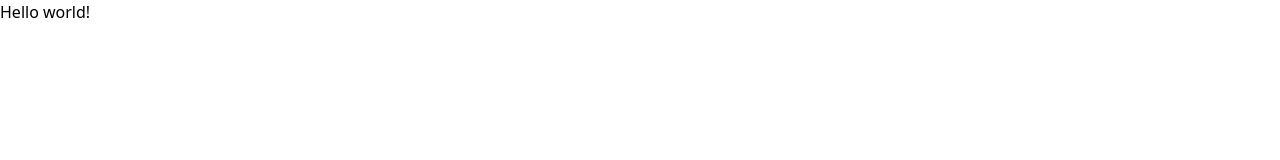
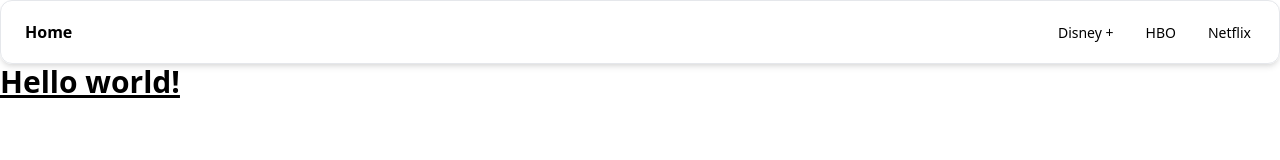
Before and after one commit to Hidan12/probarGitRepo, a plain HTML site: page src/index.html in a window 1280 px wide. Drawn offline with nearby package versions, Linux system fonts and the light colour scheme.

Commit message:
add  header nav

```diff
--- /dev/null
+++ b/assets/js/index.js
@@ -0,0 +1,7 @@
+import { header } from "../../module/header.js";
+
+let main = ()=>{
+    const contHeader = document.getElementById("contHeader")
+    header(contHeader, "index")
+}
+main()
--- /dev/null
+++ b/module/header.js
@@ -0,0 +1,42 @@
+export function header (idHtml, page){
+    idHtml.innerHTML = `
+            <nav class="block w-full max-w-screen-xl px-6 py-3 mx-auto text-dark bg-white border shadow-md rounded-xl border-white/80 bg-opacity-80 backdrop-blur-2xl backdrop-saturate-200">
+                <div class="flex items-center justify-between text-blue-gray-900">
+                    <a href="#" class="mr-4 block cursor-pointer py-1.5 font-sans text-base font-semibold leading-relaxed tracking-normal text-inherit antialiased">
+                    Home
+                    </a>
+                    <div class="hidden lg:block">
+                    <ul class="flex flex-col gap-2 my-2 lg:mb-0 lg:mt-0 lg:flex-row lg:items-center lg:gap-6">
+                        <li class="block p-1 font-sans text-sm antialiased font-medium leading-normal text-blue-gray-900">
+                        <a href=${page == "disney+" ? "#" : page == "index" ? "../page/disney+.html": "./disney+.html"} class="flex items-center transition-colors hover:text-blue-500">
+                            Disney +
+                        </a>
+                        </li>
+                        <li class="block p-1 font-sans text-sm antialiased font-medium leading-normal text-blue-gray-900">
+                        <a href=${page == "hbo" ? "#" : page == "index" ? "../page/hbo.html": "./hbo.html"} class="flex items-center transition-colors hover:text-blue-500">
+                            HBO
+                        </a>
+                        </li>
+                        <li class="block p-1 font-sans text-sm antialiased font-medium leading-normal text-blue-gray-900">
+                        <a href=${page == "netflix" ? "#" : page == "index" ? "../page/netflix.html": "./netflix.html"} class="flex items-center transition-colors hover:text-blue-500">
+                            Netflix
+                        </a>
+                        </li>
+                    </ul>
+                    </div>
+                    <button
+                    class="relative ml-auto h-6 max-h-[40px] w-6 max-w-[40px] select-none rounded-lg text-center align-middle font-sans text-xs font-medium uppercase text-inherit transition-all hover:bg-transparent focus:bg-transparent active:bg-transparent disabled:pointer-events-none disabled:opacity-50 disabled:shadow-none lg:hidden"
+                    type="button">
+                    <span class="absolute transform -translate-x-1/2 -translate-y-1/2 top-1/2 left-1/2">
+                        <svg xmlns="http://www.w3.org/2000/svg" fill="none" viewBox="0 0 24 24" stroke-width="2" stroke="currentColor"
+                        aria-hidden="true" class="w-6 h-6">
+                        <path stroke-linecap="round" stroke-linejoin="round" d="M3.75 6.75h16.5M3.75 12h16.5m-16.5 5.25h16.5"></path>
+                        </svg>
+                    </span>
+                    </button>
+                </div>
+            </nav>
+
+
+    `
+}
--- a/src/index.html
+++ b/src/index.html
@@ -3,11 +3,17 @@
 <head>
   <meta charset="UTF-8">
   <meta name="viewport" content="width=device-width, initial-scale=1.0">
+  <link href="https://cdn.jsdelivr.net/npm/tailwindcss@2.2.19/dist/tailwind.min.css" rel="stylesheet">
   <link href="./output.css" rel="stylesheet">
 </head>
 <body>
+  <header id="contHeader">
+
+  </header>
   <h1 class="text-3xl font-bold underline">
     Hello world!
   </h1>
+
+  <script type="module" src="../assets/js/index.js"></script>
 </body>
 </html>
```
